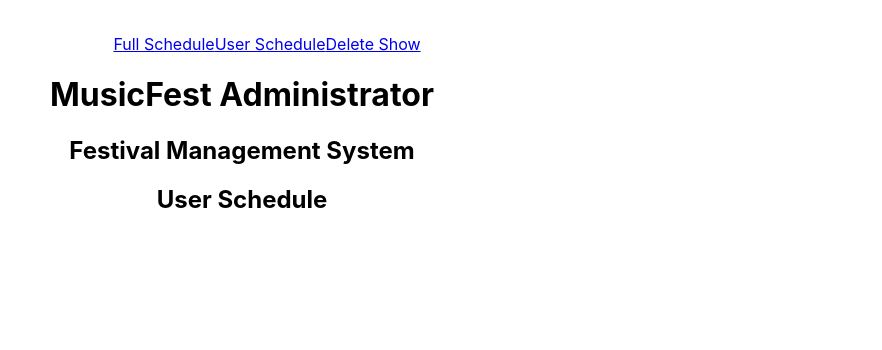
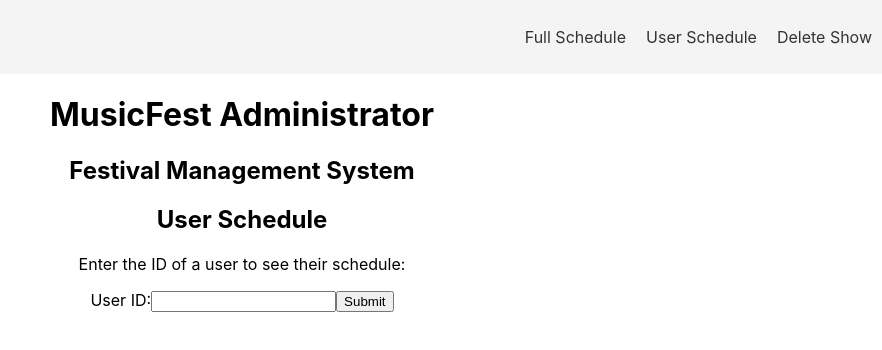
Before and after one commit to MiTOBrien/musicfest_administrator, a React (Create React App) app: page /userschedule in a window 1280 px wide. Shown: the top 350 px of the page, without its empty margins (398-1280 px from the left). Built offline with nearby package versions, Linux system fonts and the light colour scheme.

Commit message:
Worked on user schedule display and added some CSS to header

```diff
--- a/src/Header/Header.css
+++ b/src/Header/Header.css
@@ -1,3 +1,26 @@
+nav {
+  display: flex; /* Use flexbox for layout */
+  align-items: center; /* Align items vertically */
+  justify-content: space-between; /* Push items to the sides */
+  padding: 10px; /* Add some padding for spacing */
+  background-color: #f4f4f4; /* Optional: Background color for the nav bar */
+}
+
+nav a {
+  text-decoration: none; /* Remove underline from links */
+  margin-left: 20px; /* Add spacing between the links */
+  font-size: 16px; /* Adjust font size */
+  color: #333; /* Default color */
+}
+
+nav a:hover {
+  color: #007BFF; /* Optional: Add hover color for links */
+}
+
+.home {
+  margin-right: auto;
+}
+
 .homebtn {
   height: 50px;
   width: 50px;
--- a/src/UserSchedule/UserSchedule.jsx
+++ b/src/UserSchedule/UserSchedule.jsx
@@ -1,8 +1,45 @@
-import './UserSchedule.css'
+import './UserSchedule.css';
+import musicicon from '../icons/musicnote.png';
+import { useState } from 'react';
 
 function UserSchedule() {
+  const [userSchedule, setUserSchedule] = useState([]);
+  const [userId, setUserId] = useState('');
+  const [error, setError] = useState(null);
+
+  function getUserSchedule() {
+    fetch(`http://127.0.0.1:3000/api/v1/schedules/${userId}`)
+    .then(response => {
+      if (!response.ok) {
+        console.log(response)
+        throw new Error("Failed to retrieve user schedule.")
+      }
+      return response.json()
+    })
+    .then(data => {
+      console.log(data)
+      setUserSchedule(data)
+    })
+    .catch(error => setError("Failed to retrieve user schedule."))
+  }
+  if (error){
+    return <p>{error}</p>
+  }
   return (
+    <>
       <h2>User Schedule</h2>
+      <p>Enter the ID of a user to see their schedule:</p>
+      <label htmlFor="userid">User ID:</label>
+      <input type="text" id="userid" value={userId} onChange={(e) => setUserId(e.target.value)}></input>
+      <button onClick={ () => getUserSchedule()}>Submit</button>
+      <ul>
+      {userSchedule.map((show, index) => (
+          <li key={index}>
+            <img src={musicicon} alt='Music Notes' /><strong>{show.title}</strong> - {show.date}
+          </li>
+        ))}
+      </ul>
+    </>
   )
 }
 
```
